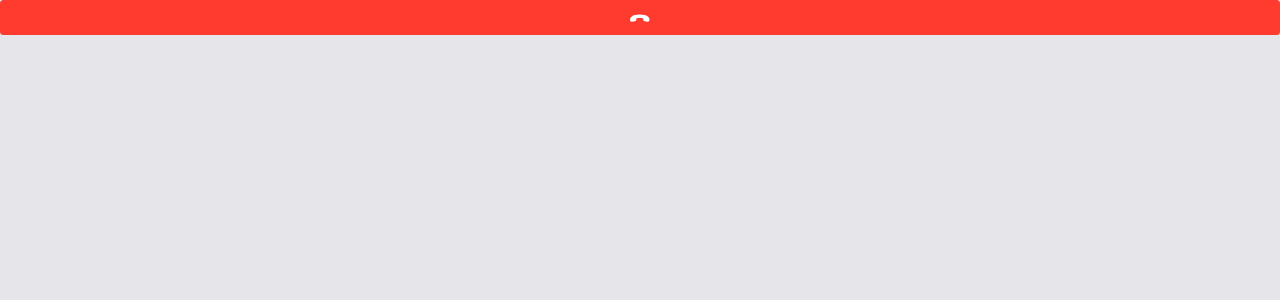
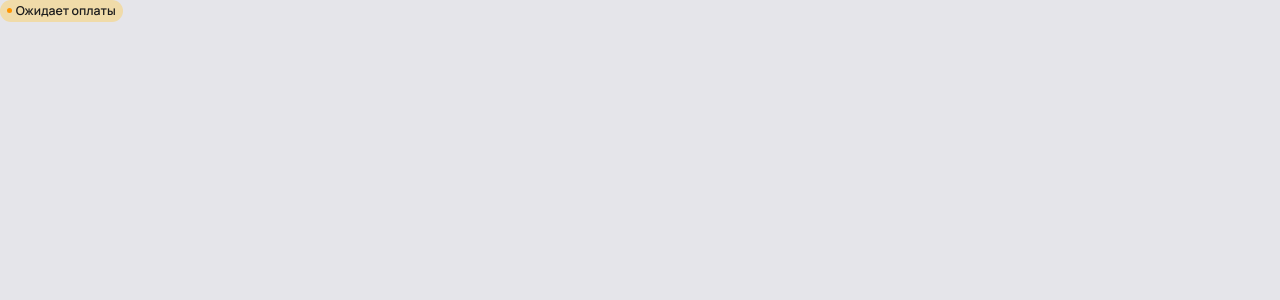
Before and after one commit to Andrej-Novik/ado, a Vue app: page / in a window 1280 px wide. Shown: the top 300 px of the page. Built offline with nearby package versions, Linux system fonts and the light colour scheme.

Commit message:
added cart status

```diff
--- a/src/assets/styles/colors.scss
+++ b/src/assets/styles/colors.scss
@@ -25,8 +25,11 @@ $green: #4cd964;
 $cyan: #17a2b8;
 $light-blue: #d6eef9;
 $pink: #e83e8c;
-$red-button: #FF3B30;
-$green-button: #34C759;
+$red-button: #ff3b30;
+$green-button: #34c759;
+$green-status: rgba(34, 211, 122, 0.24);
+$blue-status: rgba(0, 152, 219, 0.4);
+$yellow-status: rgba(255, 203, 70, 0.4);
 
 // Gradient Palette
 $bg-gradient: linear-gradient(180deg, #e2eef5 0%, #f3f4f5 100%);
--- /dev/null
+++ b/src/components/common/CartStatus.vue
@@ -0,0 +1,74 @@
+<template>
+  <div :class="[$style.status, $style[color]]">
+    <span :class="$style.dot"></span>
+    <span :class="$style.test">{{ status }}</span>
+  </div>
+</template>
+
+<script>
+export default {
+  props: {
+    status: {
+      type: String,
+      default: "",
+    },
+  },
+  computed: {
+    color() {
+      let color = "";
+      switch (this.status) {
+        case "Оплачен":
+          color = "green";
+          break;
+        case "Отложен":
+          color = "blue";
+          break;
+        case "Ожидает оплаты":
+          color = "yellow";
+          break;
+        default:
+          color = "";
+      }
+      return color;
+    },
+  },
+};
+</script>
+
+<style lang="scss" module>
+.status {
+  border-radius: 6.25rem;
+  padding: 0.25rem 0.5rem;
+  display: inline-flex;
+  align-items: center;
+  color: $t-primary;
+
+  .dot {
+    margin: 0 0.25rem 0 0;
+    width: 0.375rem;
+    height: 0.375rem;
+    border-radius: 50%;
+  }
+  .text {
+    @include Body2;
+  }
+  &.green {
+    background-color: $green-status;
+    .dot {
+      background-color: $dark-green;
+    }
+  }
+  &.blue {
+    background-color: $blue-status;
+    .dot {
+      background-color: $blue-primary;
+    }
+  }
+  &.yellow {
+    background-color: $yellow-status;
+    .dot {
+      background-color: $yellow;
+    }
+  }
+}
+</style>
--- a/src/views/MainPage.vue
+++ b/src/views/MainPage.vue
@@ -1,14 +1,14 @@
 <template>
   <div>
-    <CallButton :color="'red'" :icon="'./icons/red-call.svg'" />
+    <CartStatus :status="'Ожидает оплаты'" />
   </div>
 </template>
 
 <script>
-import CallButton from "@/components/common/CallButton.vue";
+import CartStatus from "@/components/common/CartStatus.vue";
 export default {
   components: {
-    CallButton,
+    CartStatus,
   },
 };
 </script>
```
Also changed, not shown: .eslintrc.js.
